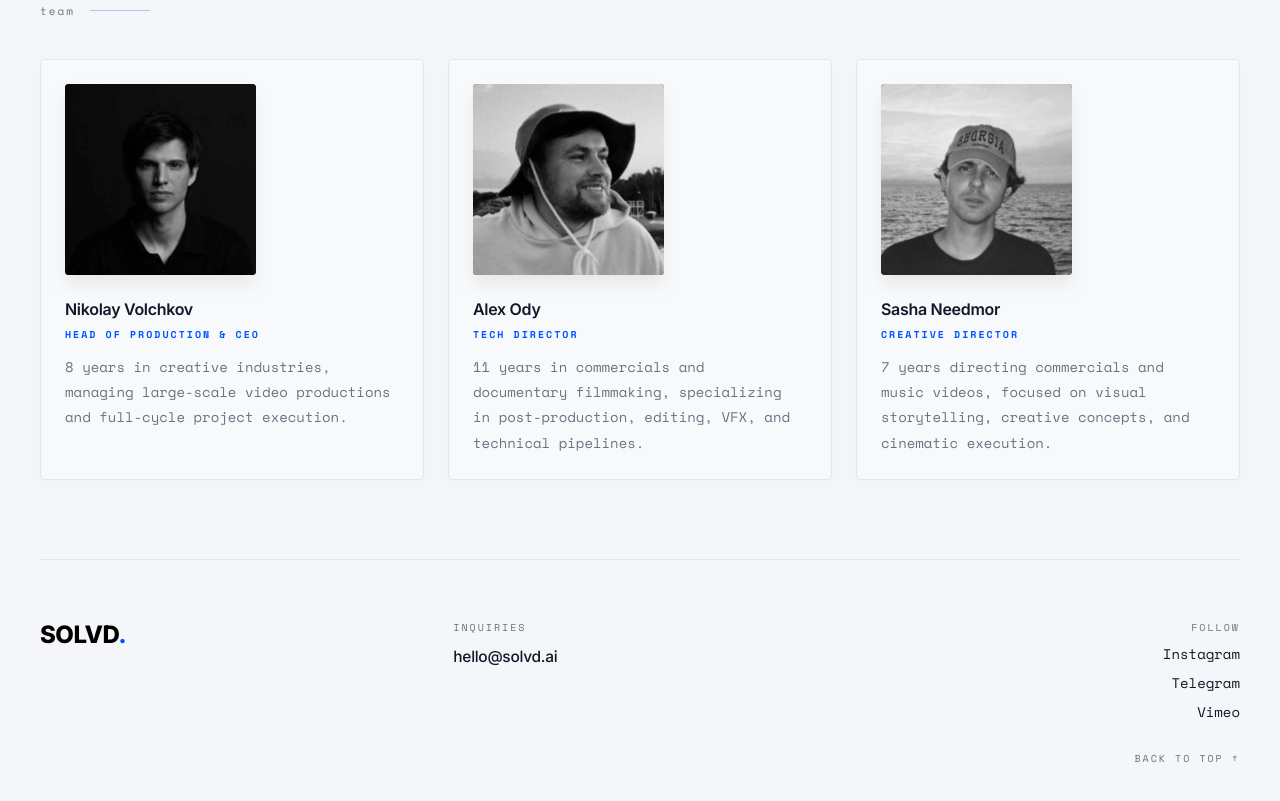
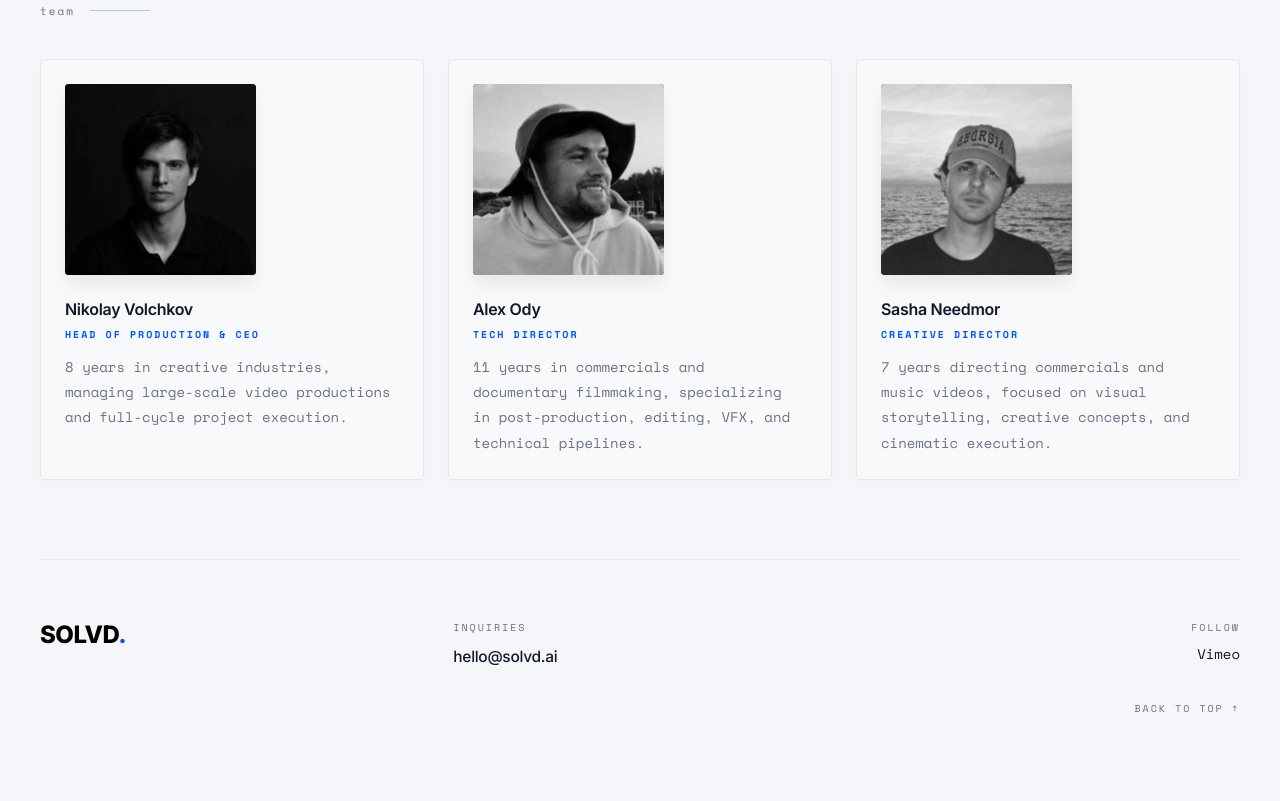
Before and after one commit to needmor/site_preview, a plain HTML site: page index.html in a window 1280 px wide. Shown: the part 3592-4393 px from the top of the page. Drawn offline with nearby package versions, Linux system fonts and the light colour scheme.

Commit message:
add vimeo link, hide inst and tg

```diff
--- a/index.html
+++ b/index.html
@@ -702,10 +702,10 @@
             </div>
             <div class="footer-socials">
                 <span class="footer-label">follow</span>
-                <a href="#!" class="footer-link">Instagram</a>
+               <!-- <a href="#!" class="footer-link">Instagram</a>
                 <a href="#!" class="footer-link">Telegram</a>
-               <!--    <a href="#!" class="footer-link">LinkedIn</a> -->
-                <a href="#!" class="footer-link">Vimeo</a>
+                   <a href="#!" class="footer-link">LinkedIn</a> -->
+                <a href="https://vimeo.com/user251372147" class="footer-link">Vimeo</a>
             </div>
 
             <!-- BACK TO TOP BUTTON -->
```
Also changed, not shown: project.html (+2 -2 lines), works.html (+2 -2 lines).
